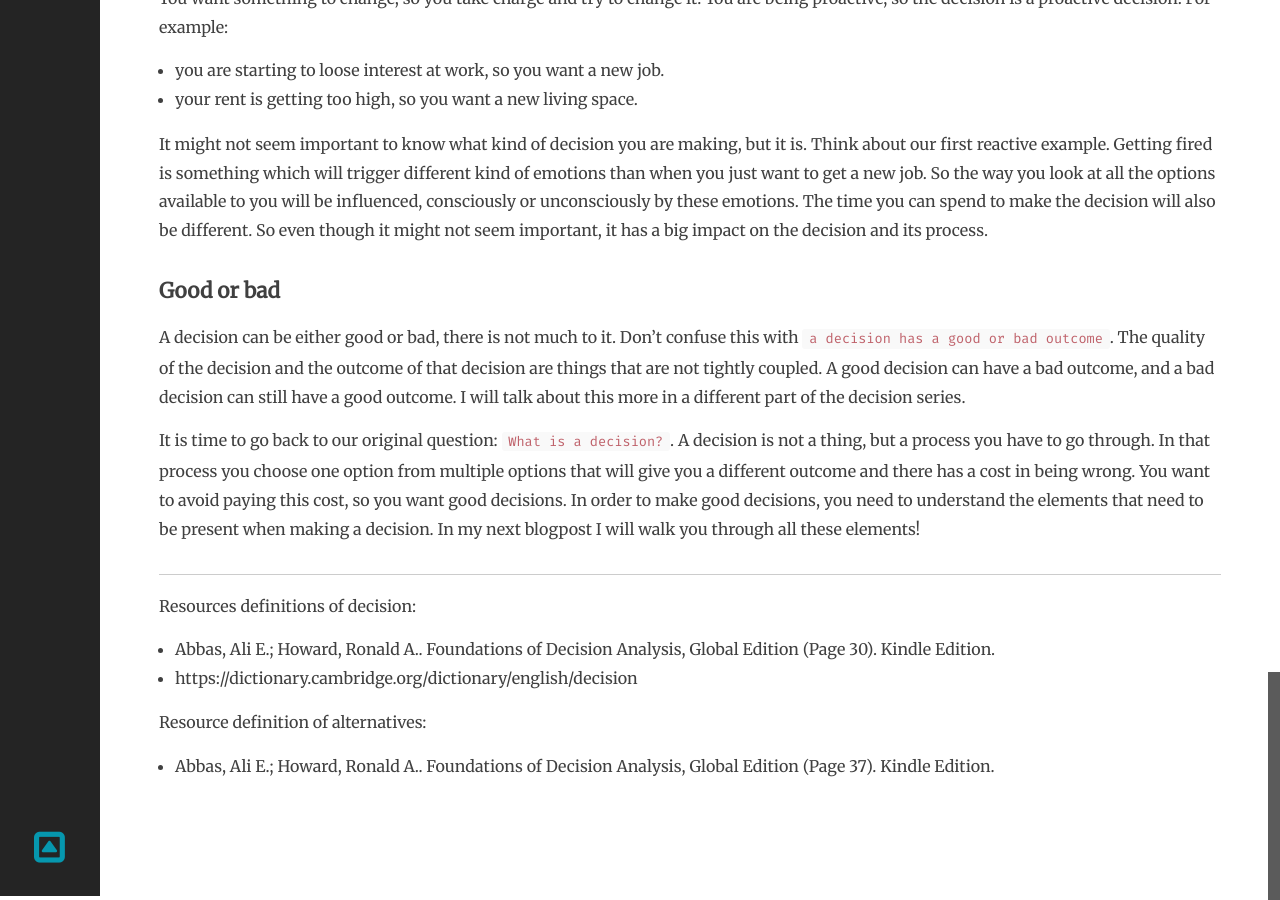
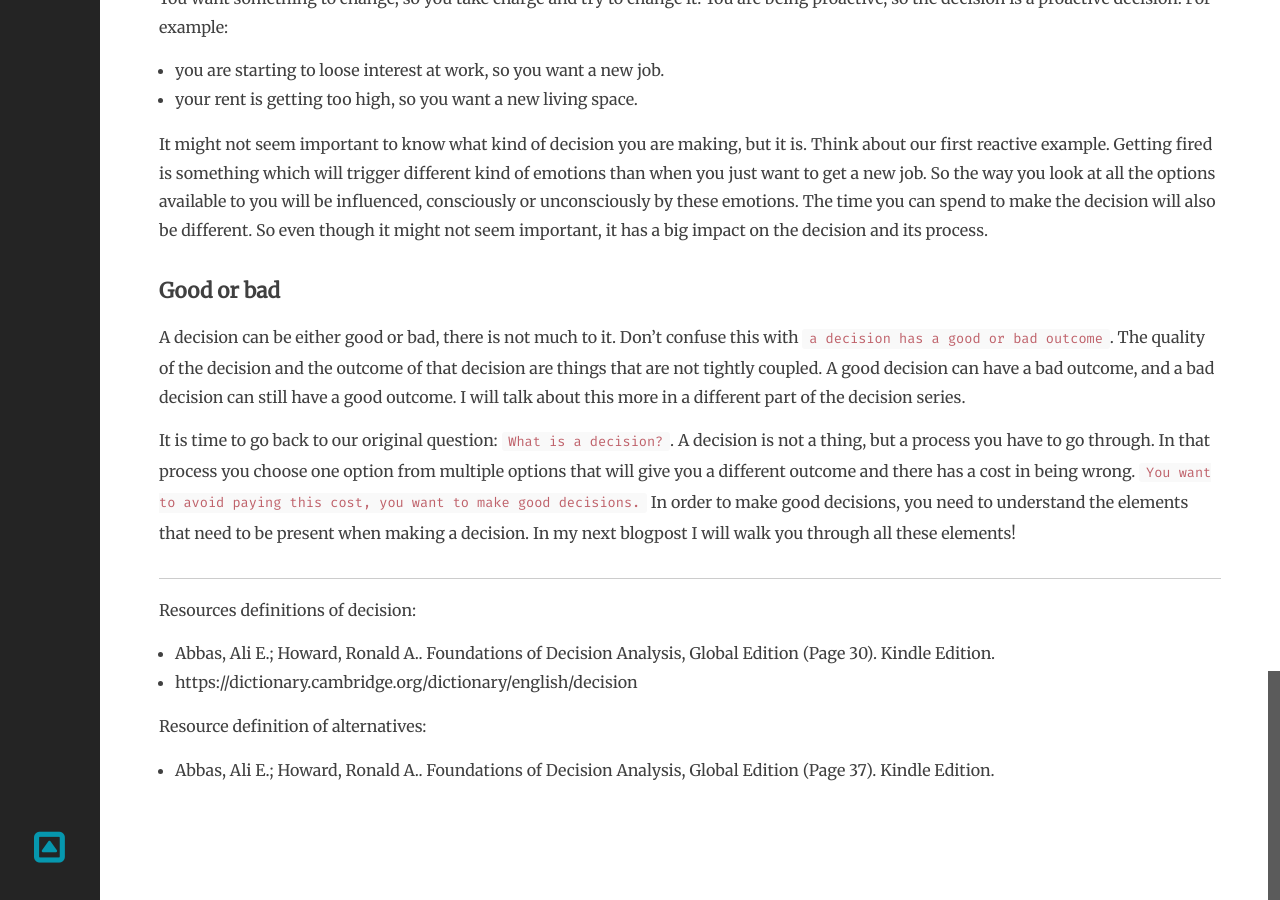
Before and after one commit to selketjah/selketjah.github.io, a Jekyll site: the page built from _posts/2019-10-17-what-is-a-decision.md, in a window 1280 px wide and 900 px high, scrolled down 2635 px. Built offline with Jekyll 4.4.1, drawn with Linux system fonts in a browser that asks for light colours; comment, search, counter and statistics services are not loaded.

Commit message:
rephrase ending

```diff
--- a/_posts/2019-10-17-what-is-a-decision.md
+++ b/_posts/2019-10-17-what-is-a-decision.md
@@ -98,7 +98,7 @@ I will talk about this more in a different part of the decision series.
 
 It is time to go back to our original question: `What is a decision?`.
 A decision is not a thing, but a process you have to go through. In that process you choose one option from multiple options that will give you a different outcome and there has a cost in being wrong.
-You want to avoid paying this cost, so you want good decisions. In order to make good decisions, you need to understand the elements that need to be present when making a decision. In my next blogpost I will walk you through all these elements!
+`You want to avoid paying this cost, you want to make good decisions.` In order to make good decisions, you need to understand the elements that need to be present when making a decision. In my next blogpost I will walk you through all these elements!
 
 -------------
 
```
